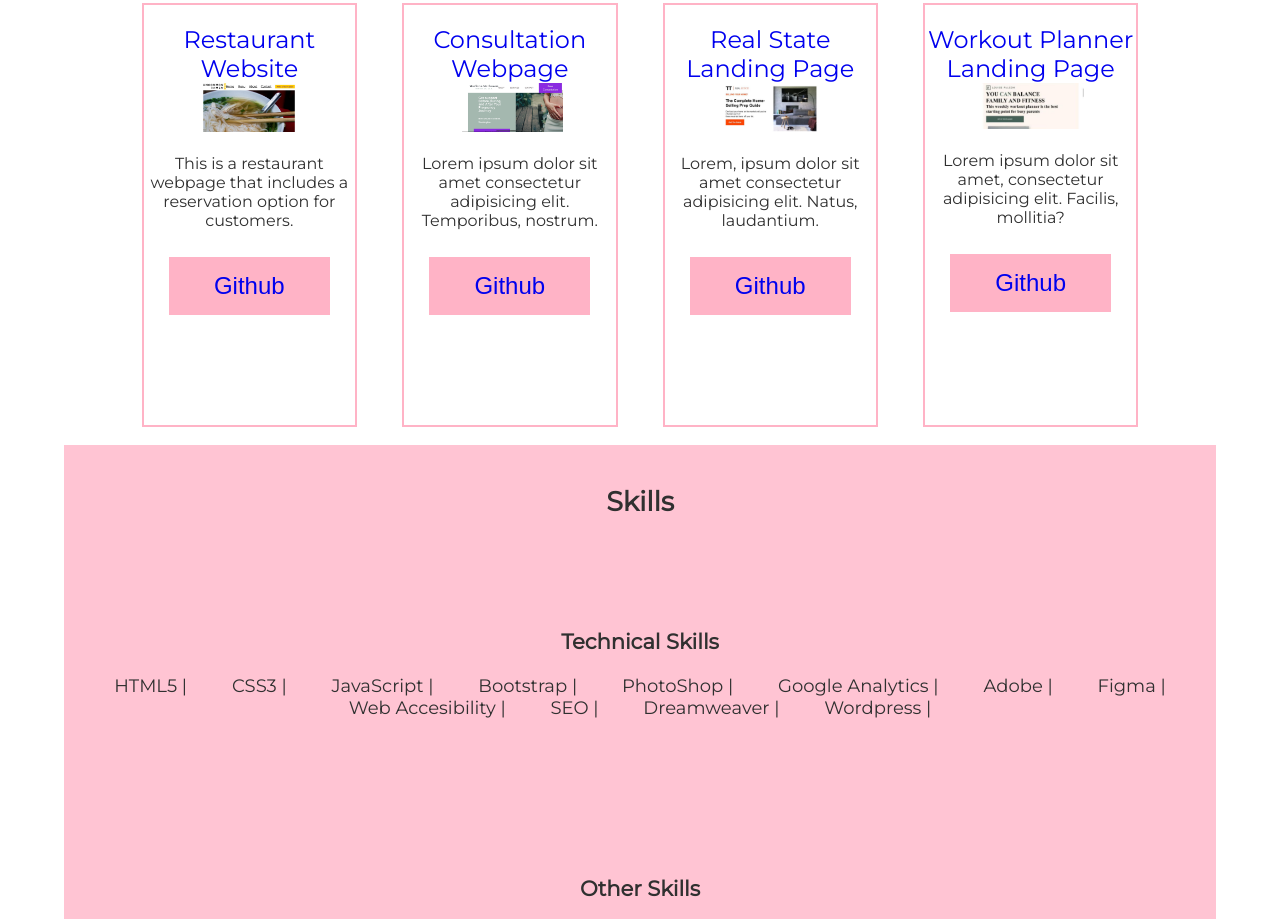
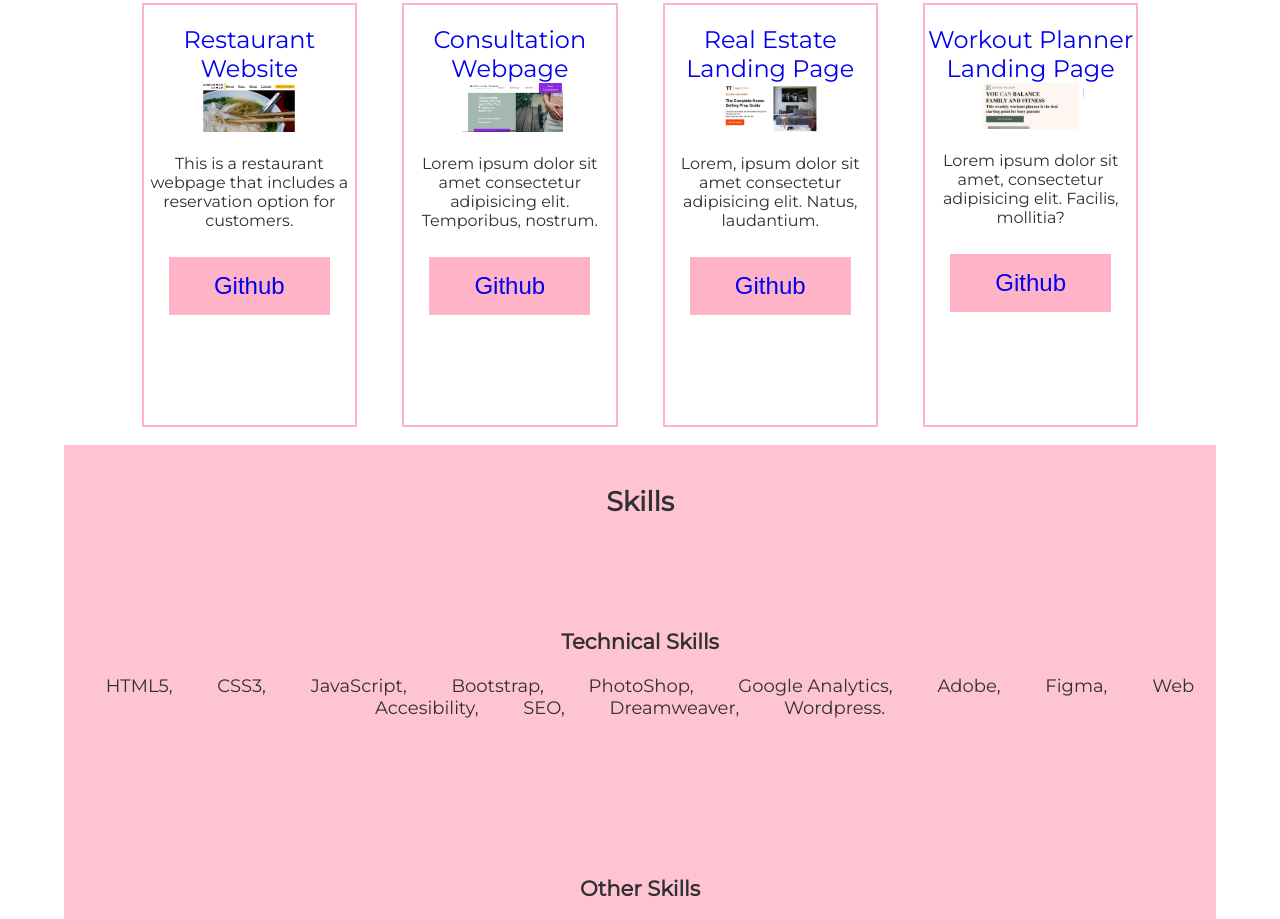
Before and after one commit to Raquecoder/portafolio, a plain HTML site: page index.html in a window 1280 px wide. Shown: the part 467-1386 px from the top of the page. Drawn offline with nearby package versions, Linux system fonts and the light colour scheme.

Commit message:
Add files via upload

```diff
--- a/index.html
+++ b/index.html
@@ -55,7 +55,7 @@
              </div>
 
              <div class="container" >
-                <a href="https://65921c691f7c2b6c6ef0de78--effervescent-tartufo-181ca5.netlify.app/" target=”_blank”>Real State Landing Page<br>
+                <a href="https://65921c691f7c2b6c6ef0de78--effervescent-tartufo-181ca5.netlify.app/" target=”_blank”>Real Estate Landing Page<br>
                 <img src="RealStatePage.jpg " class="project-images"  widht="200px" alt="living room "/></a><br>
                 <p class="description">Lorem, ipsum dolor sit amet consectetur adipisicing elit. Natus, laudantium.</p>
                 <button class="github-btn"><a href="https://github.com/Raquecoder/Real-State-Landing-Page/tree/main/Landing%20Page%20Real%20%20State"  target=”_blank” >github</a></button>
@@ -74,18 +74,18 @@
   <h2 class="skill-title">Skills</h2>
   <div class="skills-container">
      <h3>Technical Skills</h3>
-       <li>HTML5 |</li>
-       <li>CSS3 |</li>
-       <li>JavaScript |</li>
-       <li>Bootstrap |</li>
-       <li>PhotoShop |</li>
-       <li>Google Analytics |</li>
-       <li>Adobe |</li>
-       <li>Figma |</li>
-       <li>Web Accesibility |</li>
-       <li>SEO |</li>
-       <li>Dreamweaver |</li>
-       <li>Wordpress |</li>
+       <li>HTML5,</li>
+       <li>CSS3,</li>
+       <li>JavaScript,</li>
+       <li>Bootstrap,</li>
+       <li>PhotoShop,</li>
+       <li>Google Analytics,</li>
+       <li>Adobe,</li>
+       <li>Figma,</li>
+       <li>Web Accesibility,</li>
+       <li>SEO,</li>
+       <li>Dreamweaver,</li>
+       <li>Wordpress.</li>
     </div>
     <div class="skills-container">
       <h3>Other Skills</h3>
```
